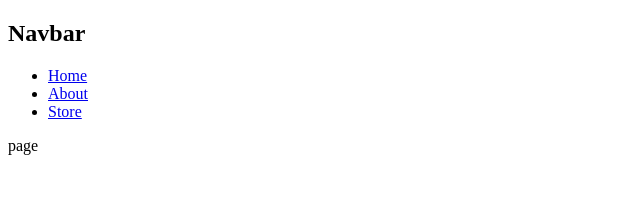
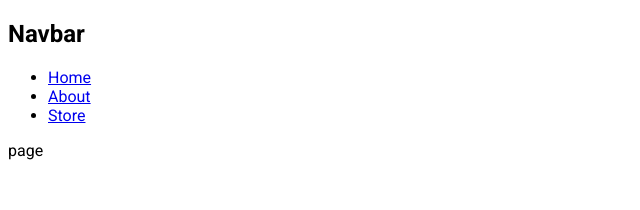
Before and after one commit to Anibal-Alpizar/nextjs13-project-base, a Next.js app: page / in a window 1280 px wide. Shown: the top 210 px of the page, without its empty margins (0-640 px from the left). Built offline with nearby package versions, Linux system fonts and the light colour scheme.

Commit message:
added: font next

```diff
--- a/app/layout.jsx
+++ b/app/layout.jsx
@@ -1,4 +1,5 @@
 import Navbar from "../components/Navbar";
+import { Roboto } from "next/font/google";
 
 export const metadata = {
   title: "my store with next.js - Home Page",
@@ -6,10 +7,16 @@ export const metadata = {
   keywords: "store, next.js",
 };
 
+const roboto = Roboto({
+  weight: ["300", "400", "500", "700"],
+  styles: ["italic", "normal"],
+  subsets: ["latin"],
+});
+
 export default function RootLayout({ children }) {
   return (
     <html>
-      <body>
+      <body className={roboto.className}>
         <Navbar />
         {children}
       </body>
```
